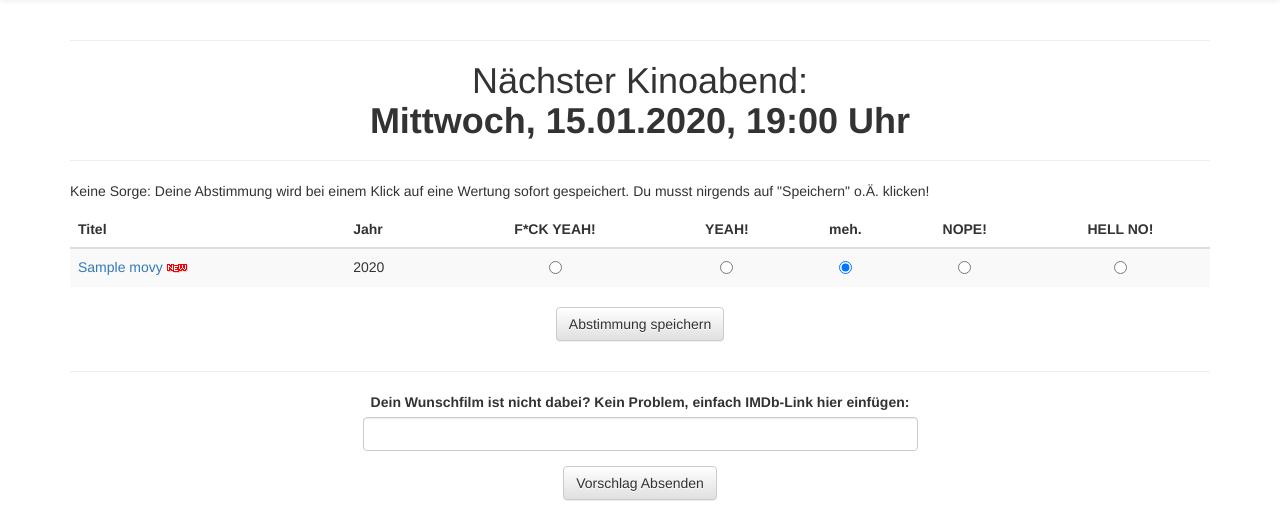
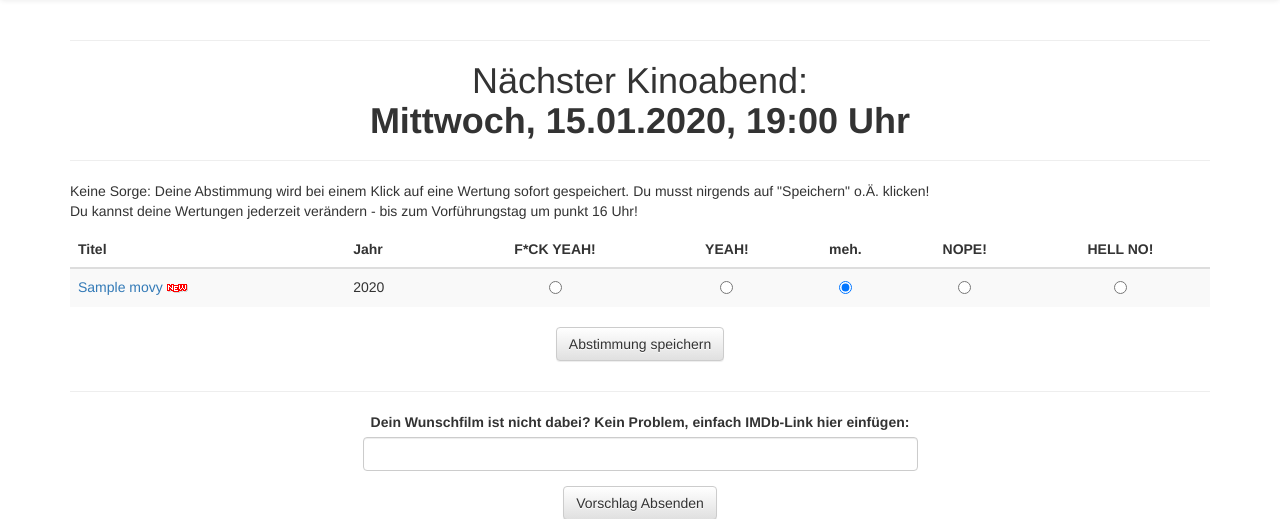
Before and after one commit to tpxtron/popcorn, a PHP site: template common/templates/vote.html.twig in a window 1280 px wide. Shown: the part 52-571 px from the top of the page. Run offline with PHP 8.4, Linux system fonts and the light colour scheme; the template is opened without the code that fills it: most values are stand-ins (such as "Sample title", 1, 10 or a date in 2020); some libraries are stand-ins or nearby versions.

Commit message:
stupidity-hardening

```diff
--- a/common/templates/vote.html.twig
+++ b/common/templates/vote.html.twig
@@ -74,7 +74,7 @@ TODO:
 				<div class="alert alert-warning hidden visible-portrait visible-xs">
 					Bitte drehe dein Handy, um die Abstimmungstabelle nutzen zu können.
 				</div>
-				<p>Keine Sorge: Deine Abstimmung wird bei einem Klick auf eine Wertung sofort gespeichert. Du musst nirgends auf "Speichern" o.Ä. klicken!</p>
+				<p>Keine Sorge: Deine Abstimmung wird bei einem Klick auf eine Wertung sofort gespeichert. Du musst nirgends auf "Speichern" o.Ä. klicken!<br />Du kannst deine Wertungen jederzeit verändern - bis zum Vorführungstag um punkt 16 Uhr!</p>
 				<table class="table table-striped table-hover hidden-portrait">
 					<thead>
 						<tr>
```
